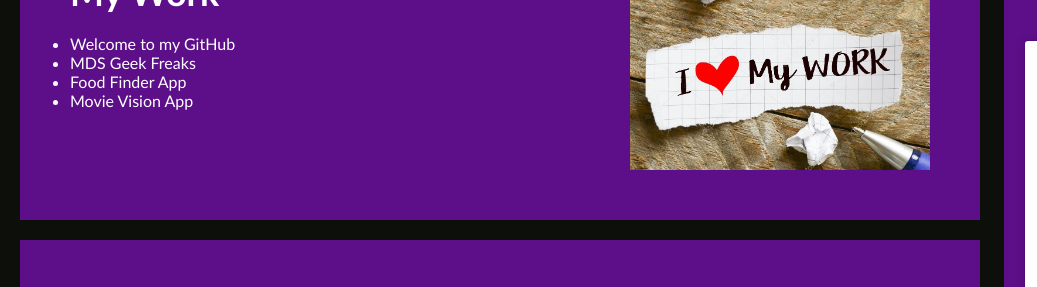
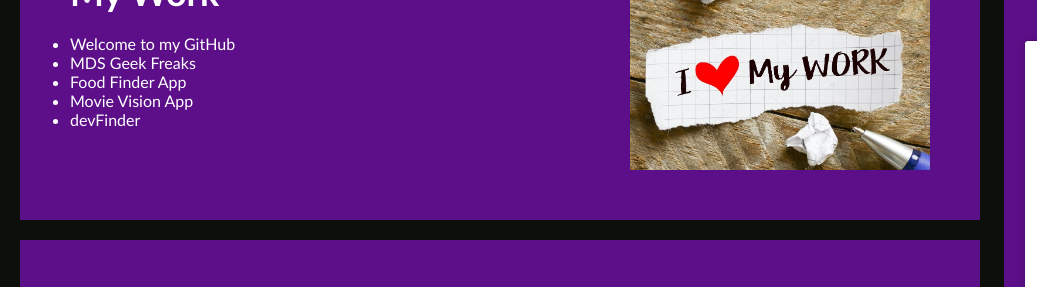
Before and after one commit to ERansom1/Portfolio, a plain HTML site: page index.html in a window 1280 px wide. Shown: the part 1322-1609 px from the top of the page, 0-1037 px from the left. Drawn offline with Linux system fonts and the light colour scheme; a script that the page names is missing.

Commit message:
update profile
added final project

```diff
--- a/index.html
+++ b/index.html
@@ -55,6 +55,8 @@
 
                 <li><a href="https://movie-vision-211.herokuapp.com/" target="_blank"> Movie Vision App</a></li>
 
+                <li><a href= "https://floating-atoll-26715.herokuapp.com/" target="_blank"> devFinder</a></li>
+
             </ul>
         </p>
     </article>
```
